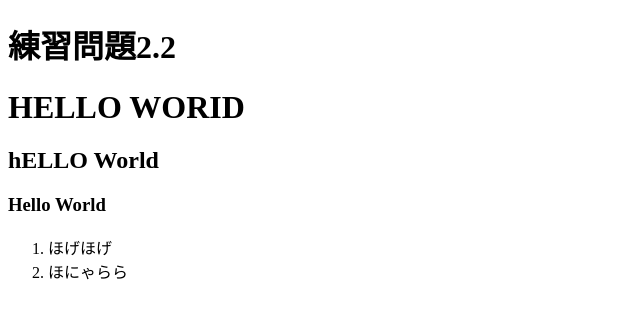
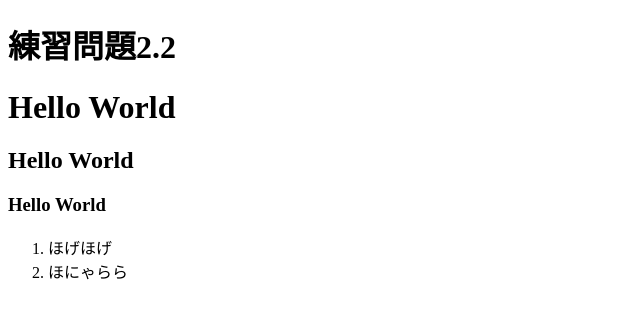
Before and after one commit to zyoshiki1110/jaf1073, a plain HTML site: page index.html in a window 1280 px wide. Shown: the whole page, without its empty margins (0-640 px from the left). Drawn offline with Linux system fonts and the light colour scheme.

Commit message:
Update index.html

```diff
--- a/index.html
+++ b/index.html
@@ -7,8 +7,8 @@
   <body>
     <!--文字の大きさの練習-->
     <h1>練習問題2.2</h1>
-    <h1>HELLO WORID</h1>
-    <h2>hELLO World</h2>
+    <h1>Hello World</h1>
+    <h2>Hello World</h2>
     <h3>Hello World</h3>
     <ol>
       <li>ほげほげ</li>
```
